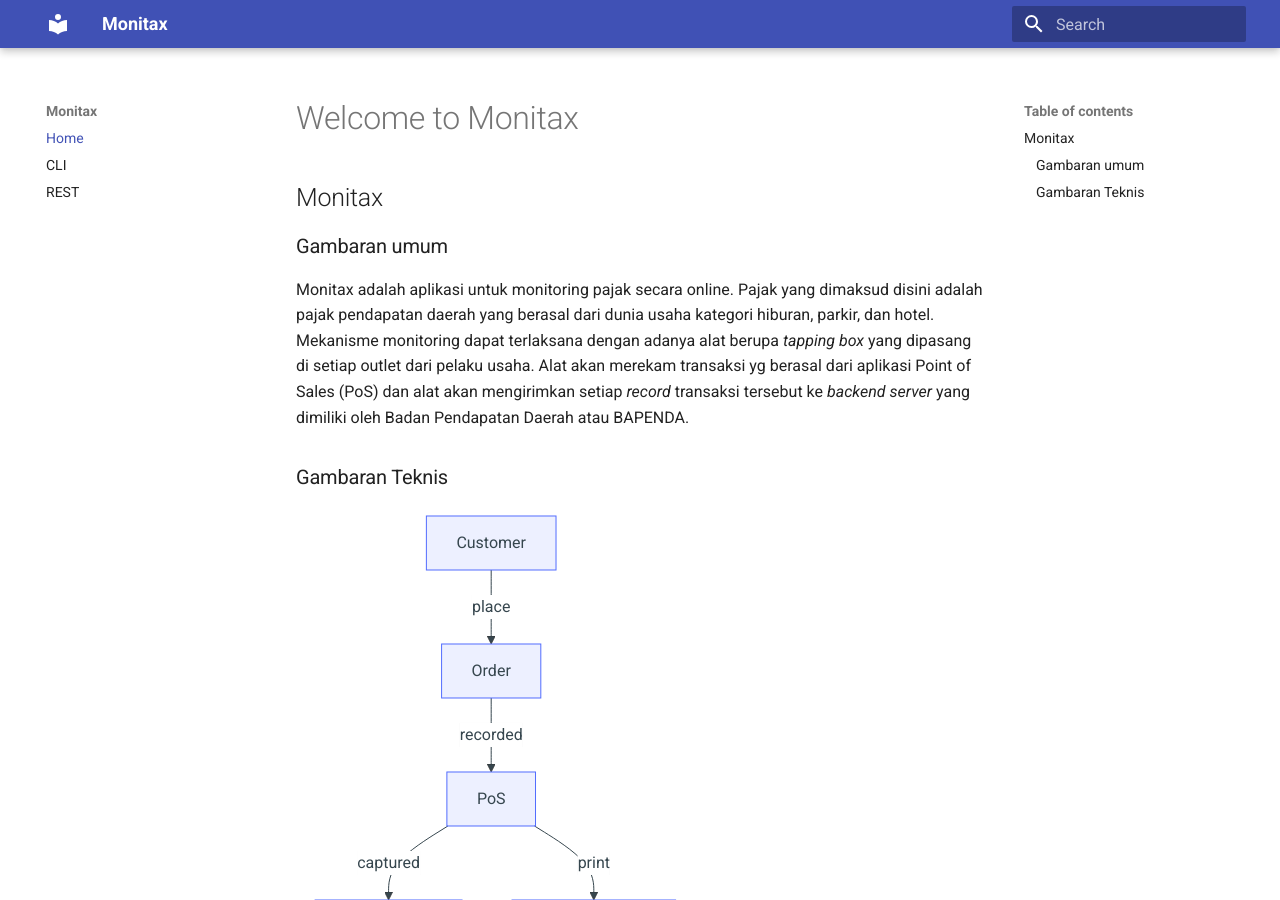
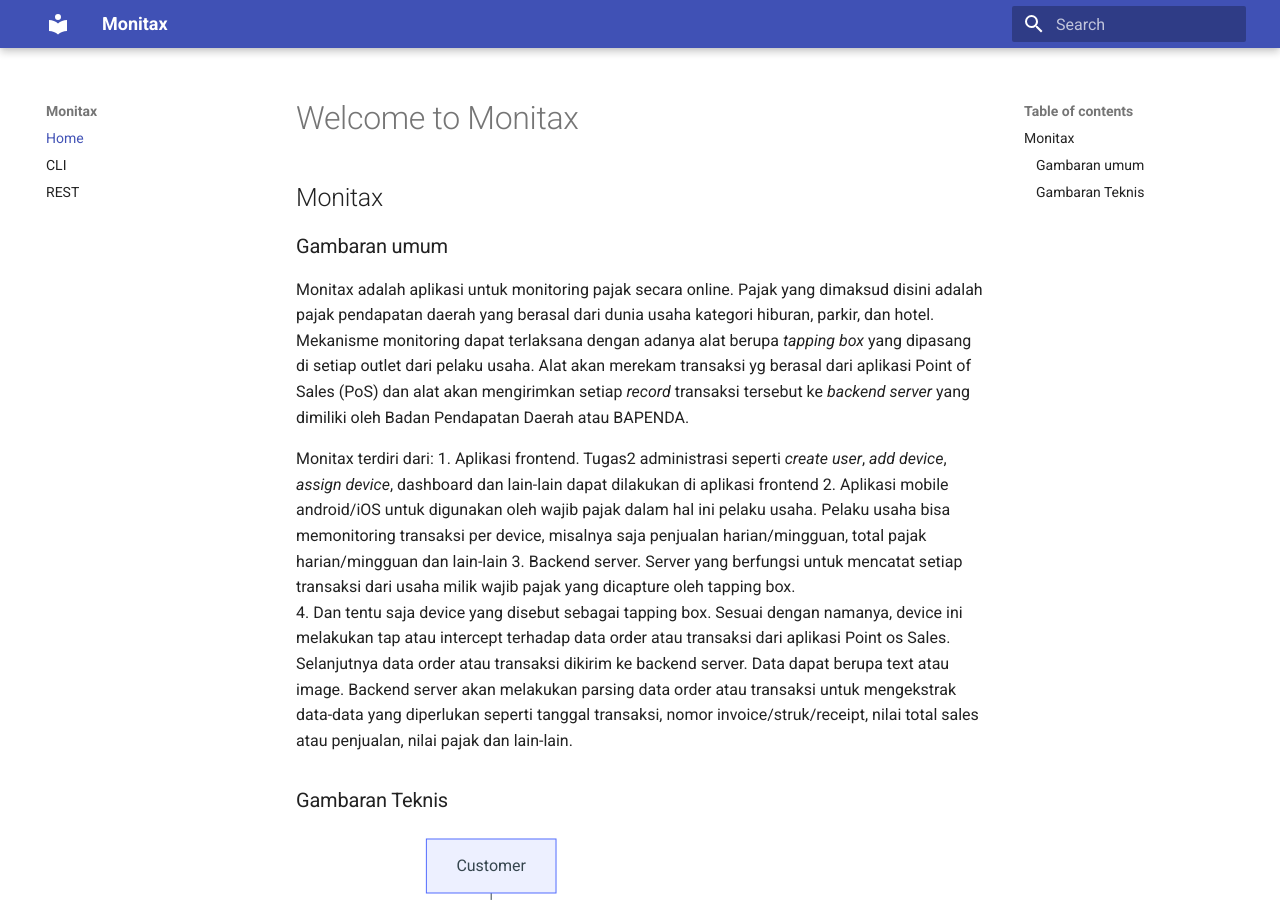
Before and after one commit to ekalaya2015/monitax-cli, an MkDocs documentation site: the page built from docs/index.md, in a window 1280 px wide and 900 px high. Built offline with MkDocs 1.6.1 and Material for MkDocs 9.7.7, drawn with Linux system fonts in a browser that asks for light colours.

Commit message:
refine docs

```diff
--- a/docs/index.md
+++ b/docs/index.md
@@ -6,6 +6,12 @@
 
 Monitax adalah aplikasi untuk monitoring pajak secara online. Pajak yang dimaksud disini adalah pajak pendapatan daerah yang berasal dari dunia usaha kategori hiburan, parkir, dan hotel.
 Mekanisme monitoring dapat terlaksana dengan adanya alat berupa *tapping box* yang dipasang di setiap outlet dari pelaku usaha. Alat akan merekam transaksi yg berasal dari aplikasi Point of Sales (PoS) dan alat akan mengirimkan setiap *record* transaksi tersebut ke *backend server* yang dimiliki oleh Badan Pendapatan Daerah atau BAPENDA.
+
+Monitax terdiri dari:
+1. Aplikasi frontend. Tugas2 administrasi seperti *create user*, *add device*, *assign device*, dashboard dan lain-lain dapat dilakukan di aplikasi frontend
+2. Aplikasi mobile android/iOS untuk digunakan oleh wajib pajak dalam hal ini pelaku usaha. Pelaku usaha bisa memonitoring transaksi per device, misalnya saja penjualan harian/mingguan, total pajak harian/mingguan dan lain-lain
+3. Backend server. Server yang berfungsi untuk mencatat setiap transaksi dari usaha milik wajib pajak yang dicapture oleh tapping box.
+4. Dan tentu saja device yang disebut sebagai tapping box. Sesuai dengan namanya, device ini melakukan tap atau intercept terhadap data order atau transaksi dari aplikasi Point os Sales. Selanjutnya data order atau transaksi dikirim ke backend server. Data dapat berupa text atau image. Backend server akan melakukan parsing data order atau transaksi untuk mengekstrak data-data yang diperlukan seperti tanggal transaksi, nomor invoice/struk/receipt, nilai total sales atau penjualan, nilai pajak dan lain-lain.
 
 ### Gambaran Teknis
 
```
